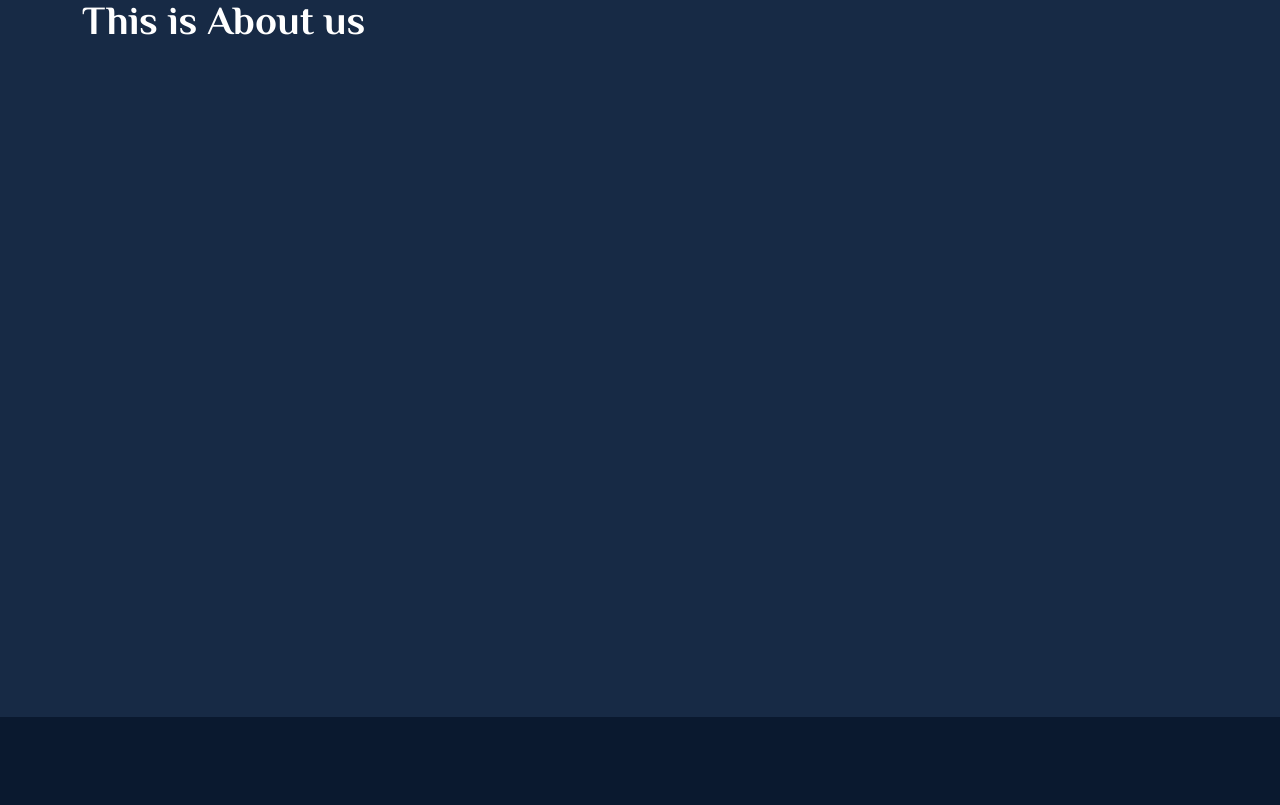
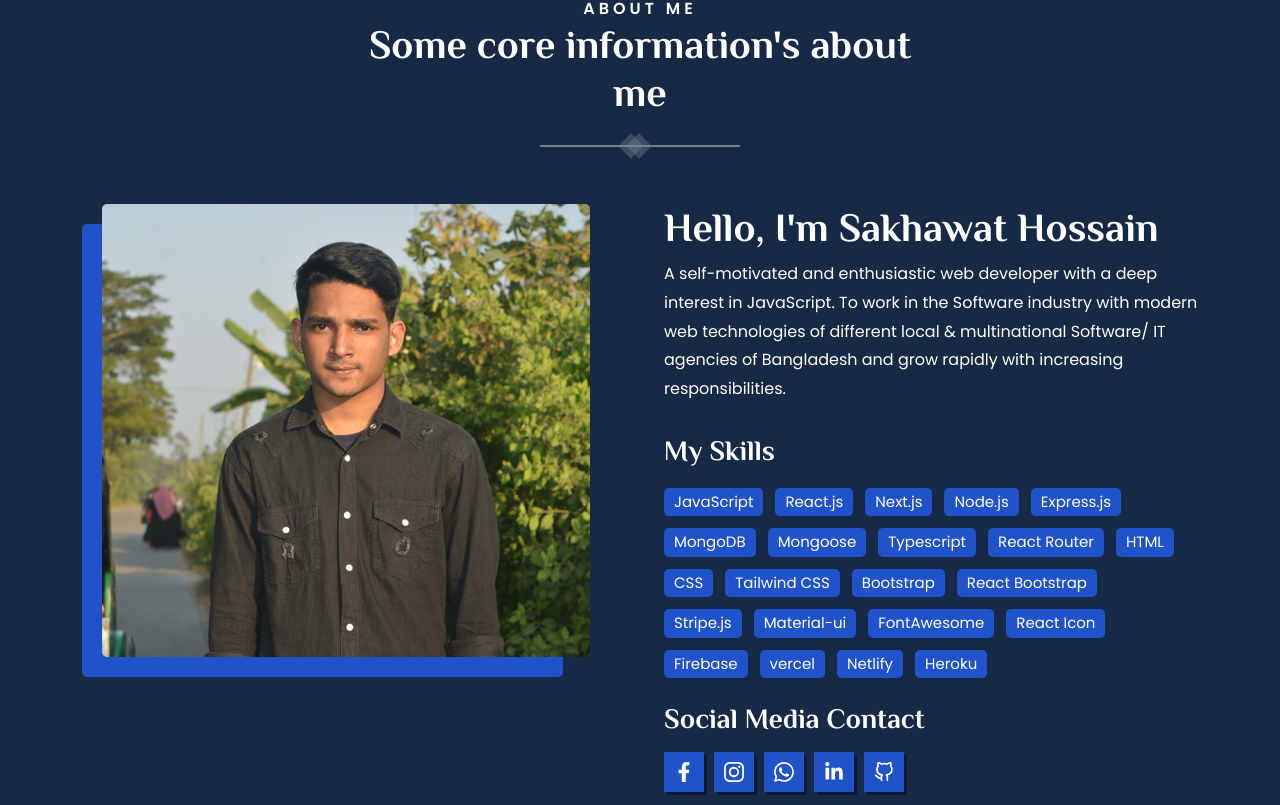
Before and after one commit to sakhawat9/sh_shakib, a React (Create React App) app: page / in a window 1280 px wide. Shown: the part 863-1668 px from the top of the page. Built offline with nearby package versions, Linux system fonts and the light colour scheme.

Commit message:
update about section

```diff
--- a/src/assets/sass/base/_base.scss
+++ b/src/assets/sass/base/_base.scss
@@ -139,3 +139,112 @@ body {
     color: $color-light;
   }
 }
+
+// badge text
+.badge-text {
+  text-transform: uppercase;
+  letter-spacing: 3px;
+  color: $color-light;
+  font-weight: 600;
+  display: inline-block;
+}
+// Section title
+[class*="section-title-"] {
+  margin-bottom: 50px;
+  span {
+    text-transform: uppercase;
+    letter-spacing: 4px;
+    color: $color-light;
+    font-weight: 600;
+    display: inline-block;
+  }
+  h2 {
+    margin-top: 0px;
+  }
+}
+
+.section-title-left {
+  p {
+    margin-left: 0;
+  }
+}
+
+.section-title-center {
+  p {
+    margin: 0 auto;
+  }
+}
+
+.section-divider {
+  margin-top: 20px;
+}
+.divider-traingle {
+  width: 200px;
+  border-width: 1px;
+  border-style: solid;
+  border-color: $color-light;
+  opacity: 0.4;
+  position: relative;
+  display: inline-block;
+}
+.divider-traingle:before {
+  position: absolute;
+  content: "";
+  width: 18px;
+  height: 18px;
+  background-color: $color-light;
+  top: -9px;
+  opacity: 0.4;
+  right: 50%;
+  transform: rotate(45deg);
+}
+.divider-traingle:after {
+  position: absolute;
+  content: "";
+  width: 18px;
+  height: 18px;
+  background-color: $color-light;
+  top: -9px;
+  left: 45%;
+  opacity: 0.4;
+  transform: rotate(45deg);
+}
+
+// Social icon
+.social-icon {
+  padding-left: 0;
+  display: flex;
+  gap: 10px;
+  align-items: center;
+  margin: 0;
+  padding: 0;
+  li {
+    list-style: none;
+    a {
+      display: flex;
+      align-items: center;
+      justify-content: center;
+      width: 40px;
+      height: 40px;
+      padding: 5px;
+      background-color: $color-primary;
+      color: $color-light;
+      transition: all 0.5s;
+      box-shadow: 3px 3px $color-secondary;
+      &:hover {
+        background-color: $color-secondary;
+        box-shadow: none;
+      }
+      @media screen and (max-width: 320px) {
+        width: 30px;
+        height: 30px;
+      }
+      svg {
+        font-size: 20px;
+        @media screen and (max-width: 320px) {
+          font-size: 15px;
+        }
+      }
+    }
+  }
+}
--- a/src/assets/sass/components/_about-us.scss
+++ b/src/assets/sass/components/_about-us.scss
@@ -1,4 +1,47 @@
 .about-us {
   background-color: $color-tertiary;
-  height: 100vh;
+  &__image {
+    position: relative;
+    width: 100%;
+    padding-left: 20px;
+    &:after {
+      content: "";
+      position: absolute;
+      left: 0;
+      top: 20px;
+      z-index: 1;
+      background-color: $color-primary;
+      border-radius: inherit;
+      height: 100%;
+      width: 90%;
+      border-radius: 5px;
+    }
+    img {
+      position: relative;
+      width: 95%;
+      z-index: 2;
+      border-radius: 5px;
+      @include media-breakpoint-down(lg) {
+        width: 100%;
+      }
+    }
+  }
+
+  &__content {
+    &__text {
+      margin-bottom: 30px;
+    }
+    .skills {
+      span {
+        background-color: $color-primary;
+        color: $color-light;
+        margin-right: 12px;
+        margin-top: 12px;
+        border-radius: 5px;
+        padding: 3px 10px;
+        font-size: 15px;
+        display: inline-block;
+      }
+    }
+  }
 }
--- a/src/components/about-us.js
+++ b/src/components/about-us.js
@@ -1,11 +1,105 @@
 import React from "react";
+import { FaFacebookF, FaLinkedinIn } from "react-icons/fa";
+import { FiGithub } from "react-icons/fi";
+import { BsInstagram, BsWhatsapp } from "react-icons/bs";
 
 const AboutUs = () => {
   return (
     <div className="about-us section-padding">
       <div className="container">
         <div className="row">
-          <h1>This is About us</h1>
+          <div className="col-xl-6 offset-xl-3 col-lg-10 offset-lg-1">
+            <div className="section-title-center text-center">
+              <span>ABOUT ME</span>
+              <h2 className="display-6">Some core information's about me</h2>
+              <div className="section-divider divider-traingle"></div>
+            </div>
+          </div>
+        </div>
+        <div className="row gx-5">
+          <div
+            className="col-lg-6 mb-3 mb-lg-0"
+            data-aos="fade-up"
+            data-aos-duration="1000"
+            data-aos-delay="200"
+          >
+            <div className="row">
+              <div className="col-sm-12">
+                <div className="about-us__image">
+                  <img
+                    className="img-fluid"
+                    src="assets/images/about.jpg"
+                    alt="About us"
+                  />
+                </div>
+              </div>
+            </div>
+          </div>
+          <div className="col-lg-6">
+            <div className="about-us__content">
+              <h3 className="display-6">Hello, I'm Sakhawat Hossain</h3>
+              <p className="about-us__content__text">
+                A self-motivated and enthusiastic web developer with a deep
+                interest in JavaScript. To work in the Software industry with
+                modern web technologies of different local & multinational
+                Software/ IT agencies of Bangladesh and grow rapidly with
+                increasing responsibilities.
+              </p>
+              <h3>My Skills</h3>
+              <div className="skills">
+                <span>JavaScript</span>
+                <span>React.js</span>
+                <span>Next.js</span>
+                <span>Node.js</span>
+                <span>Express.js</span>
+                <span>MongoDB</span>
+                <span>Mongoose</span>
+                <span>Typescript</span>
+                <span>React Router</span>
+                <span>HTML</span>
+                <span>CSS</span>
+                <span>Tailwind CSS</span>
+                <span>Bootstrap</span>
+                <span>React Bootstrap</span>
+                <span>Stripe.js</span>
+                <span>Material-ui</span>
+                <span>FontAwesome</span>
+                <span>React Icon</span>
+                <span>Firebase</span>
+                <span>vercel</span>
+                <span>Netlify</span>
+                <span>Heroku</span>
+              </div>
+              <h3 className="mt-4">Social Media Contact</h3>
+              <ul className="social-icon mt-3">
+                <li>
+                  <a href="https://www.facebook.com/">
+                    <FaFacebookF />
+                  </a>
+                </li>
+                <li>
+                  <a href="https://www.instagram.com/">
+                    <BsInstagram />
+                  </a>
+                </li>
+                <li>
+                  <a href="tel:01849687969">
+                    <BsWhatsapp />
+                  </a>
+                </li>
+                <li>
+                  <a href="https://www.linkedin.com/in/shjsdev/">
+                    <FaLinkedinIn />
+                  </a>
+                </li>
+                <li>
+                  <a href="https://twitter.com/Sakhawa23623504">
+                    <FiGithub />
+                  </a>
+                </li>
+              </ul>
+            </div>
+          </div>
         </div>
       </div>
     </div>
```
Also changed, not shown: public/assets/images/about.jpg (added).
